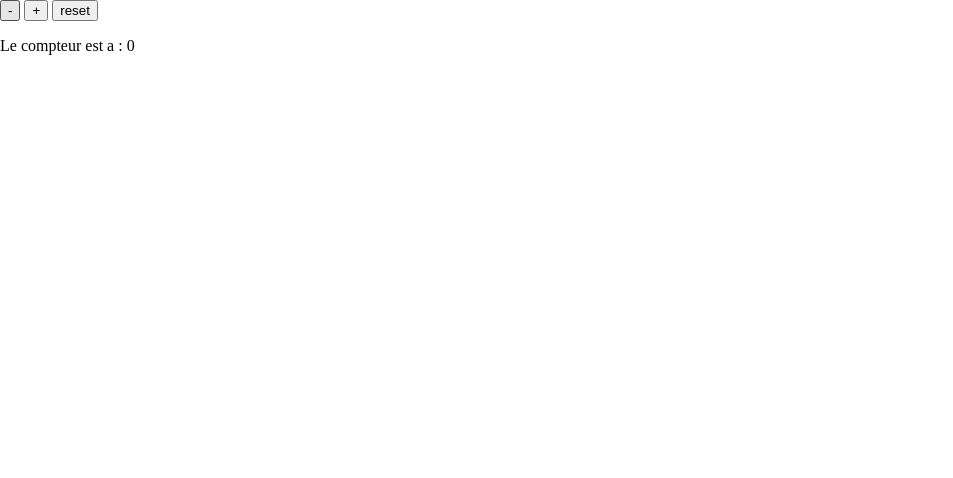
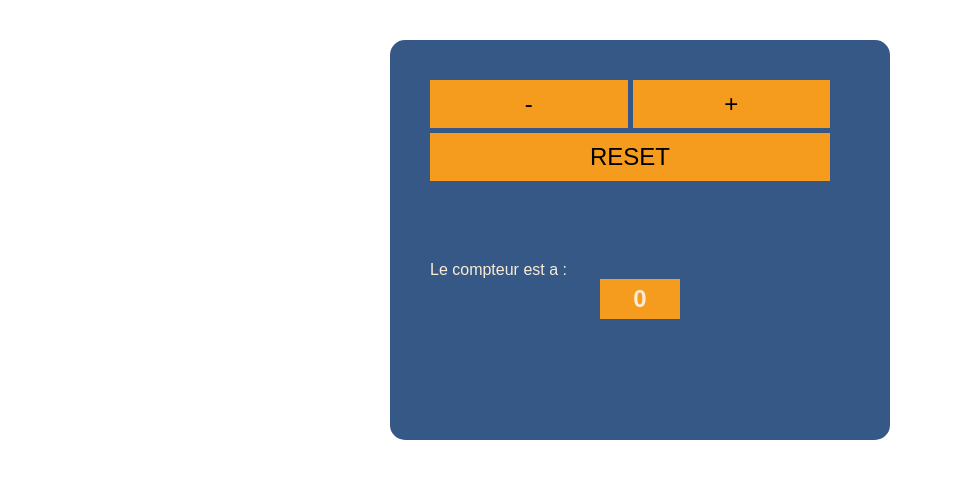
Before and after one commit to podspods/test002, a website built with Parcel: page index.html in a window 1280 px wide. Shown: the whole page, without its empty margins (0-953 px from the left). Built offline with nearby package versions, Linux system fonts and the light colour scheme.

Commit message:
fichier final

```diff
--- a/index.html
+++ b/index.html
@@ -8,10 +8,15 @@
     <title>Mon Site Web</title>
   </head>
   <body>
-    <button class="minus">-</button>
-    <button class="plus">+</button>
-    <button class="reset">reset</button>
-    <p>Le compteur est a : <span class="counter">0</span></p>
-    <script type="module" src="./src/index.js"></script>
+    <section class="main-container">
+      <div class="btn-styling">
+
+        <button class="minus">-</button>
+        <button class="plus">+</button>
+        <button class="reset">reset</button>
+      </div>
+      <p class="count-text">Le compteur est a : <span class="counter">0</span></p>
+    </section>
+      <script type="module" src="./src/index.js"></script>
   </body>
 </html>
--- a/src/index.js
+++ b/src/index.js
@@ -1 +1,26 @@
-console.log("Bonjour :)");
+
+
+
+let count = 0;
+
+const plusButton = document.querySelector(".plus");
+plusButton.addEventListener("click", function () {
+    count++;
+    document.querySelector(".counter").innerHTML = count;
+});
+
+const minusButton = document.querySelector(".minus");
+minusButton.addEventListener("click", function () {
+
+    if(count > 0){
+
+        count--;
+        document.querySelector(".counter").innerHTML = count;
+    }
+});
+
+const resetButton = document.querySelector(".reset");
+resetButton.addEventListener("click", function () {
+    count = 0;
+    document.querySelector(".counter").innerHTML = count;
+});
--- a/src/style.css
+++ b/src/style.css
@@ -1,4 +1,66 @@
+
+
 body, html {
   margin: 0;
   padding: 0;
+  box-sizing: border-box;
+  font-family: sans-serif;
 }
+
+
+.main-container{
+  width: 500px;
+  height: 400px;
+  background: #355886;
+  margin: 40px auto;
+  border-radius: 15px;
+}
+
+.btn-styling{
+  width: 80%;
+  display: flex;
+  justify-content: center;
+  padding: 40px;
+  display: grid;
+  grid-template-columns: repeat(4, 1fr);
+  grid-template-rows: repeat(2, 1fr);
+  grid-column-gap: 5px;
+  grid-row-gap: 5px;
+}
+
+.btn-styling button{
+  cursor: pointer;
+  padding: 10px;
+  background: #F59C1E;
+  font-size: 1.5rem;
+  text-transform: uppercase;
+  border: none;
+}
+
+.btn-styling button:hover{
+  background: #ffce8a;
+
+}
+
+.minus{grid-area: 1 / 1 / 2 / 3;}
+.plus{grid-area: 1 / 3 / 2 / 5;}
+.reset{grid-area: 2 / 1 / 3 / 5;}
+
+.count-text {
+  padding: 40px;
+  color: antiquewhite;
+  margin: 0 auto;
+}
+
+.counter{
+  display: block;
+  background: #F59C1E;
+  width: 80px;
+  height: 40px;
+  display: flex;
+  justify-content: center;
+  align-items: center;
+  margin: 0 auto;
+  font-weight: bold;
+  font-size: 1.5rem;
+}
```
